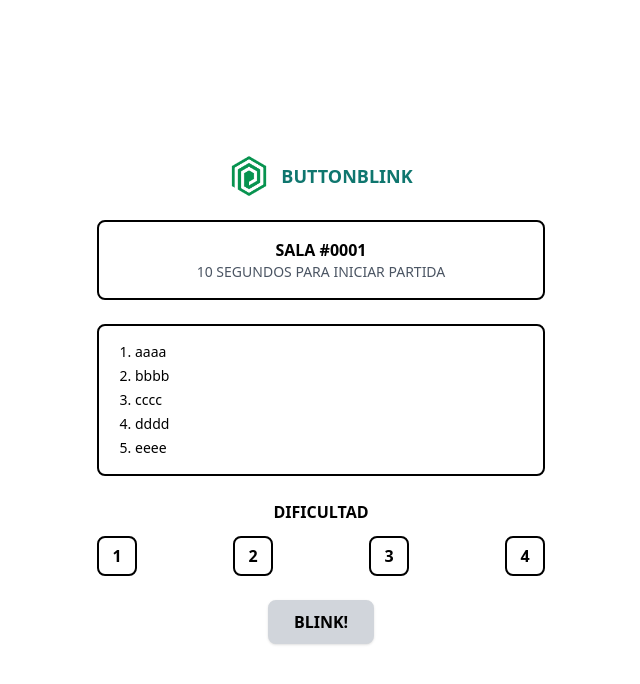
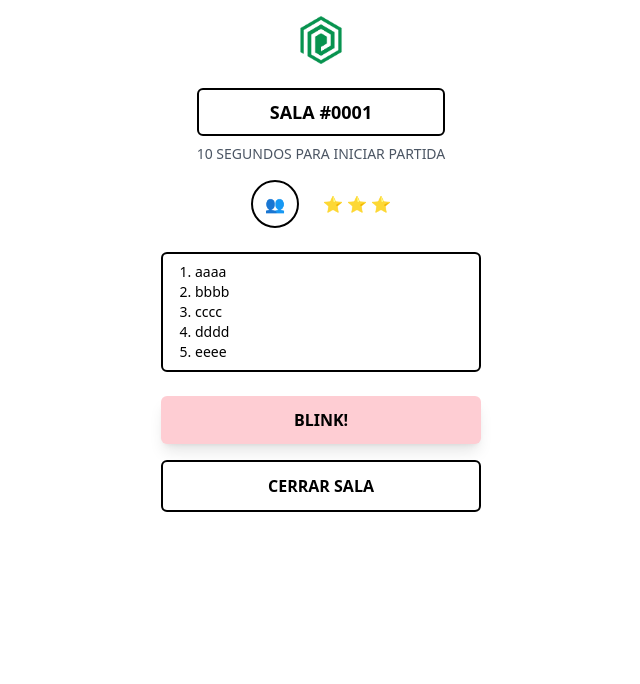
Before and after one commit to LordPanda04/ArquiPulsadores, a React (Vite) app: page /lobby in a window 1280 px wide. Shown: the top 684 px of the page, without its empty margins (319-959 px from the left). Built offline with nearby package versions, Linux system fonts and the light colour scheme.

Commit message:
lobby update

```diff
--- a/src/pages/Lobby.jsx
+++ b/src/pages/Lobby.jsx
@@ -1,32 +1,45 @@
 import React from 'react';
-import { useNavigate, Link } from 'react-router-dom';
+import { useNavigate } from 'react-router-dom';
 
 export const Lobby = () => {
   const navigate = useNavigate();
+
   return (
-    <div className="flex justify-center items-center bg-white h-screen">
-      <div className="w-11/12 max-w-md text-center">
-        {/* Header */}
-        <Link to="/menu" className="block mb-6">
-          <header className="flex items-center justify-center">
+    <div className="flex flex-col items-center justify-start min-h-screen bg-white px-4 pt-4">
+      {/* Logo */}
+      <div className="mb-6">
         <img
           src="/src/images/BUTTONBLINK.png"
           alt="ButtonBlink Logo"
-              className="w-10 h-auto mr-3"
+          className="w-12 h-auto"
         />
-            <h1 className="text-lg font-bold text-teal-700">BUTTONBLINK</h1>
-          </header>
-        </Link>
+      </div>
 
-        {/* Sala */}
-        <div className="border-2 border-black rounded-lg p-4 mb-6">
-          <p className="text-base font-bold text-black">SALA #0001</p>
+      {/* Sala Info */}
+      <div className="text-center mb-4">
+        <div className="border-2 border-black rounded-md px-6 py-2 mb-2">
+          <p className="text-lg font-bold">SALA #0001</p>
+        </div>
         <p className="text-sm text-gray-600">10 SEGUNDOS PARA INICIAR PARTIDA</p>
       </div>
 
+      {/* Configuración */}
+      <div className="flex justify-center gap-6 mb-6">
+        {/* Modalidad */}
+        <button className="border-2 border-black rounded-full w-12 h-12 flex items-center justify-center">
+          👥
+        </button>
+        {/* Dificultad */}
+        <div className="flex items-center gap-1">
+          <span>⭐</span>
+          <span>⭐</span>
+          <span>⭐</span>
+        </div>
+      </div>
+
       {/* Lista de Jugadores */}
-        <div className="border-2 border-black rounded-lg p-4 mb-6 text-left">
-          <ol className="list-decimal pl-5 text-sm text-black space-y-1">
+      <div className="border-2 border-black rounded-md px-4 py-2 mb-6 w-full max-w-xs">
+        <ol className="list-decimal pl-4 text-left text-sm font-medium">
           <li>aaaa</li>
           <li>bbbb</li>
           <li>cccc</li>
@@ -35,31 +48,21 @@ export const Lobby = () => {
         </ol>
       </div>
 
-        {/* Dificultad */}
-        <div className="mb-6">
-          <p className="text-base font-bold mb-3">DIFICULTAD</p>
-          <div className="flex justify-between gap-4">
-            <div className="w-10 h-10 border-2 border-black rounded-lg flex items-center justify-center font-bold text-base cursor-pointer hover:bg-gray-200">
-              1
-            </div>
-            <div className="w-10 h-10 border-2 border-black rounded-lg flex items-center justify-center font-bold text-base cursor-pointer hover:bg-gray-200">
-              2
-            </div>
-            <div className="w-10 h-10 border-2 border-black rounded-lg flex items-center justify-center font-bold text-base cursor-pointer hover:bg-gray-200">
-              3
-            </div>
-            <div className="w-10 h-10 border-2 border-black rounded-lg flex items-center justify-center font-bold text-base cursor-pointer hover:bg-gray-200">
-              4
-            </div>
-          </div>
-        </div>
-
+      {/* Botones */}
+      <div className="flex flex-col gap-4 w-full max-w-xs">
         {/* Botón Blink */}
         <button
-          onClick={()=> navigate("/jugando")}
-          className="inline-block py-2 px-6 bg-gray-300 text-black font-bold border-2 border-gray-300 rounded-lg shadow cursor-pointer hover:bg-gray-400 transition"
+          onClick={() => navigate('/jugando')}
+          className="px-6 py-3 bg-rose-200 text-black font-bold rounded-md shadow-lg hover:bg-rose-300 transition"
         >
           BLINK!
+        </button>
+        {/* Botón Cerrar Sala */}
+        <button
+          onClick={() => navigate('/menu')}
+          className="px-6 py-3 bg-white border-2 border-black text-black font-bold rounded-md hover:bg-gray-100 transition"
+        >
+          CERRAR SALA
         </button>
       </div>
     </div>
--- a/src/pages/Ranking.jsx
+++ b/src/pages/Ranking.jsx
@@ -57,7 +57,7 @@ export const Ranking = () => {
             REVANCHA
           </button>
           <button
-            onClick={()=> navigate("/me")}
+            onClick={()=> navigate("/menu")}
             className="py-3 px-5 bg-gray-300 text-black font-bold border-2 border-gray-300 rounded-lg hover:bg-gray-400 transition"
           >
             SALIR
```
Lines whose indentation alone changed are shown as unchanged.
